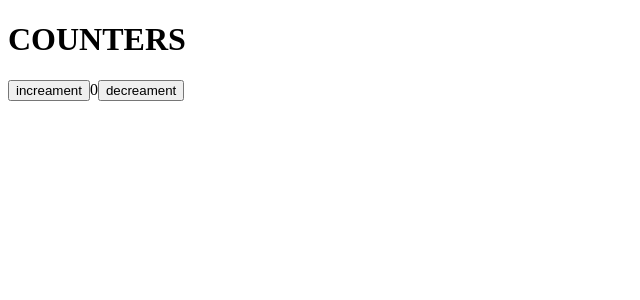
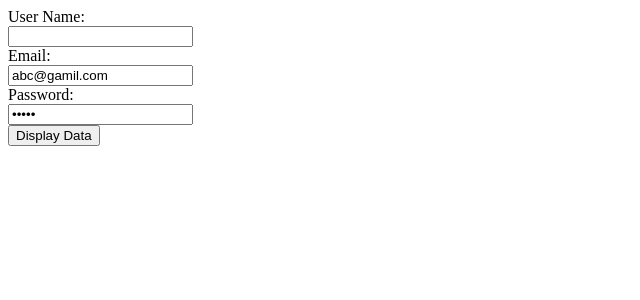
Before and after one commit to saqlain-shah/MERN-Stack-Web-Development-Batch-3, a React (Create React App) app in the folder demo-app/: page / in a window 1280 px wide. Shown: the top 300 px of the page, without its empty margins (0-640 px from the left). Built offline with nearby package versions, Linux system fonts and the light colour scheme.

Commit message:
form login

```diff
--- a/demo-app/src/App.js
+++ b/demo-app/src/App.js
@@ -1,9 +1,9 @@
 import React from "react";
-import Counter from "./components/Counter";
+import Form from "./components/Form";
 export default function App() {
   return (
     <>
-    <Counter></Counter>
+    <Form/>
     </>
   );
 }
--- a/demo-app/src/components/Form.jsx
+++ b/demo-app/src/components/Form.jsx
@@ -16,7 +16,7 @@ export default function Form() {
     }
 
     function handleSubmit() {
-        alert(`Hello ${data.name} your email is ${data.email} and your password is ${data.password}`);
+        alert(`Hello ${data.username} your email is ${data.email} and your password is ${data.password}`);
     }
 
     return (
```
Also changed, not shown: demo-app/src/components/login.jsx (added, +7 -0 lines), demo-app/src/components/signup.jsx (added).
